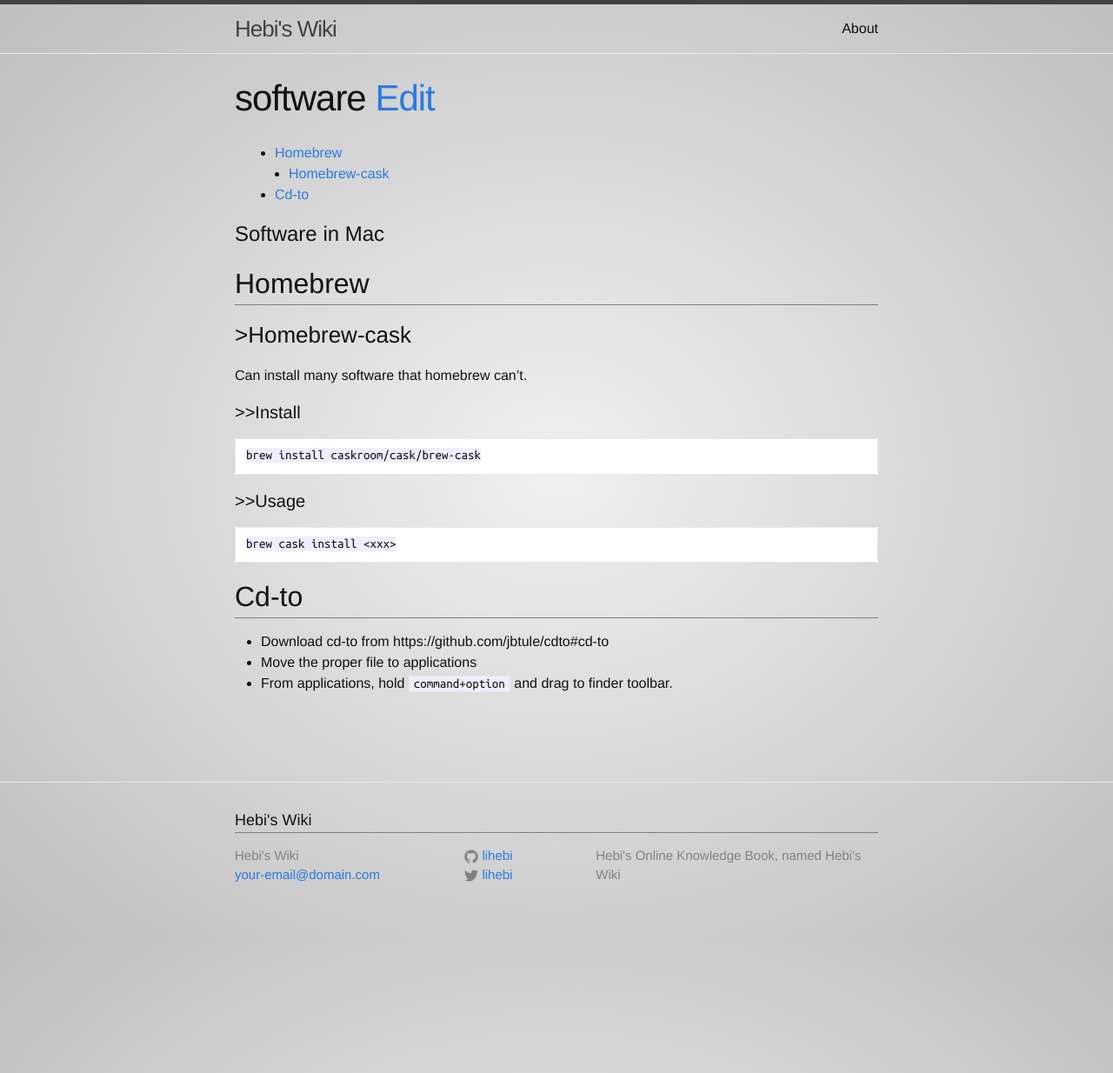
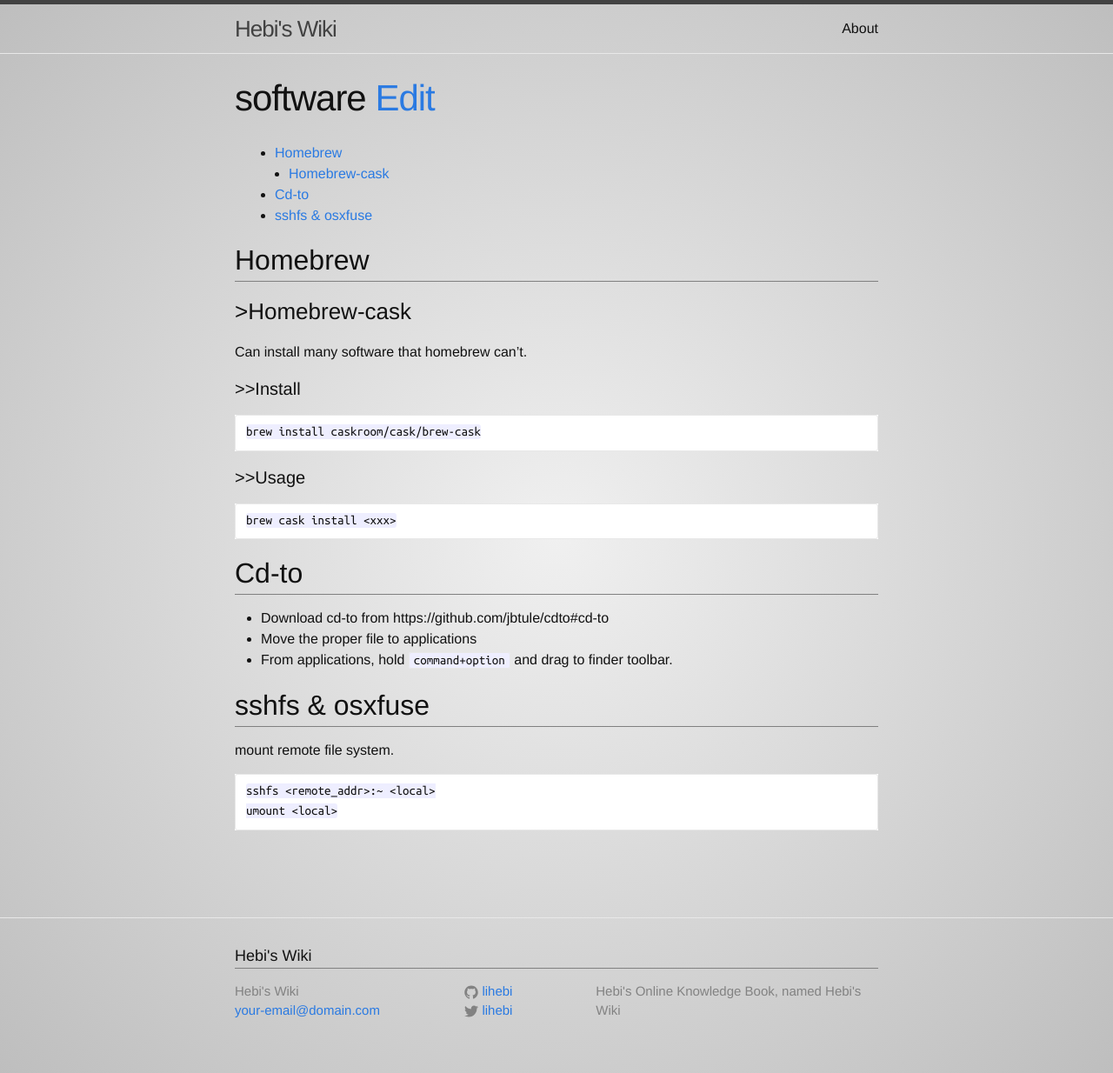
Before and after one commit to lihebi/wiki-old, a Jekyll site: the page built from _wiki/operating-system/mac/software.md, in a window 1280 px wide. Shown: the whole page at 87% size. Built offline with Jekyll 4.4.1, drawn with Linux system fonts in a browser that asks for light colours; nearby versions of some CDN libraries; Markdown is read by kramdown in place of the engine named in the settings; a style sheet for code colours, icons or effects is not loaded.

Commit message:
add sshfs

````diff
--- a/_wiki/operating-system/mac/software.md
+++ b/_wiki/operating-system/mac/software.md
@@ -1,9 +1,6 @@
 ---
 title: software
 ---
-
-Software in Mac
-===============
 
 Homebrew
 --------
@@ -30,3 +27,12 @@
 * Download cd-to from https://github.com/jbtule/cdto#cd-to
 * Move the proper file to applications
 * From applications, hold `command+option` and drag to finder toolbar.
+
+sshfs & osxfuse
+---------------
+mount remote file system.
+
+```
+sshfs <remote_addr>:~ <local>
+umount <local>
+```
````
